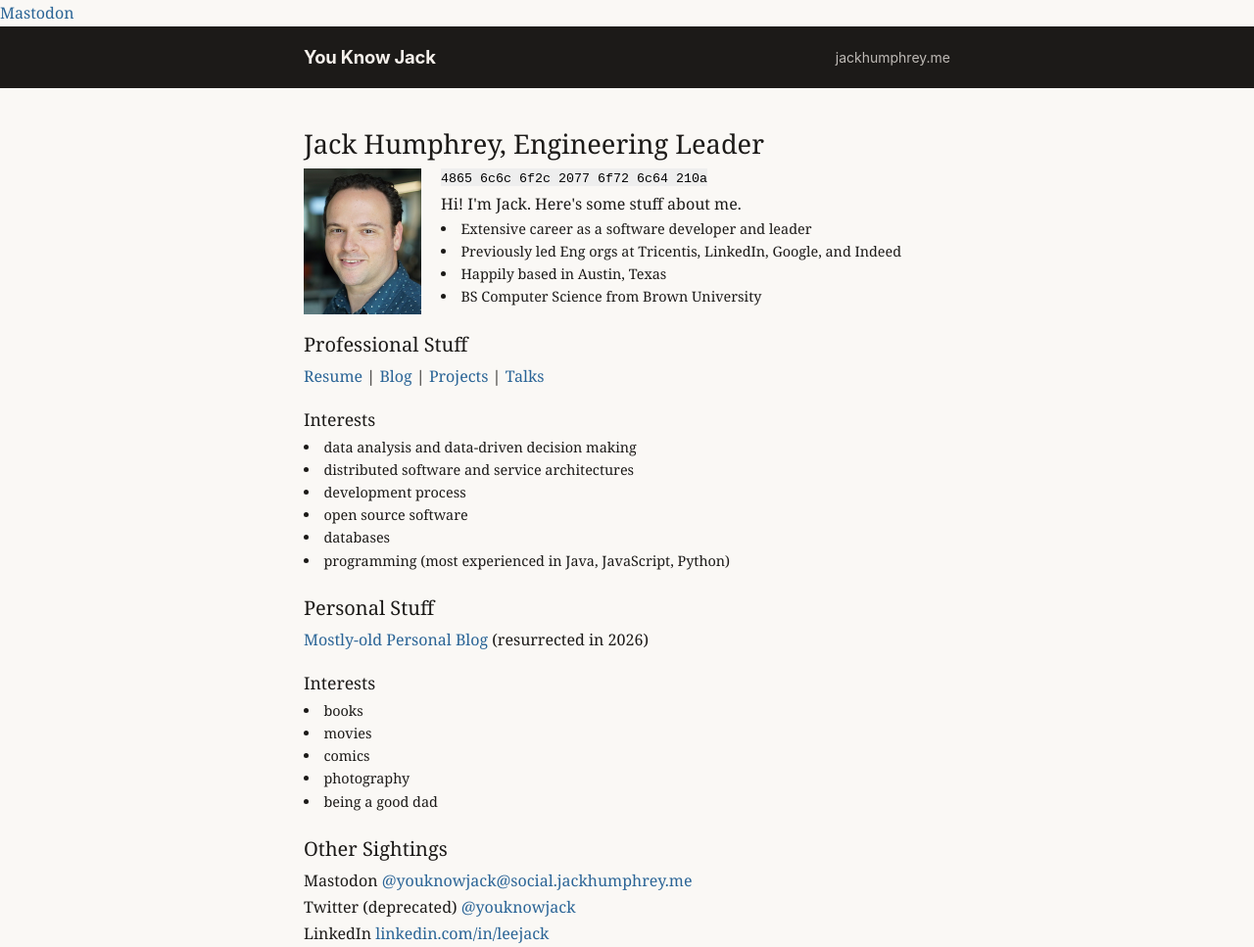
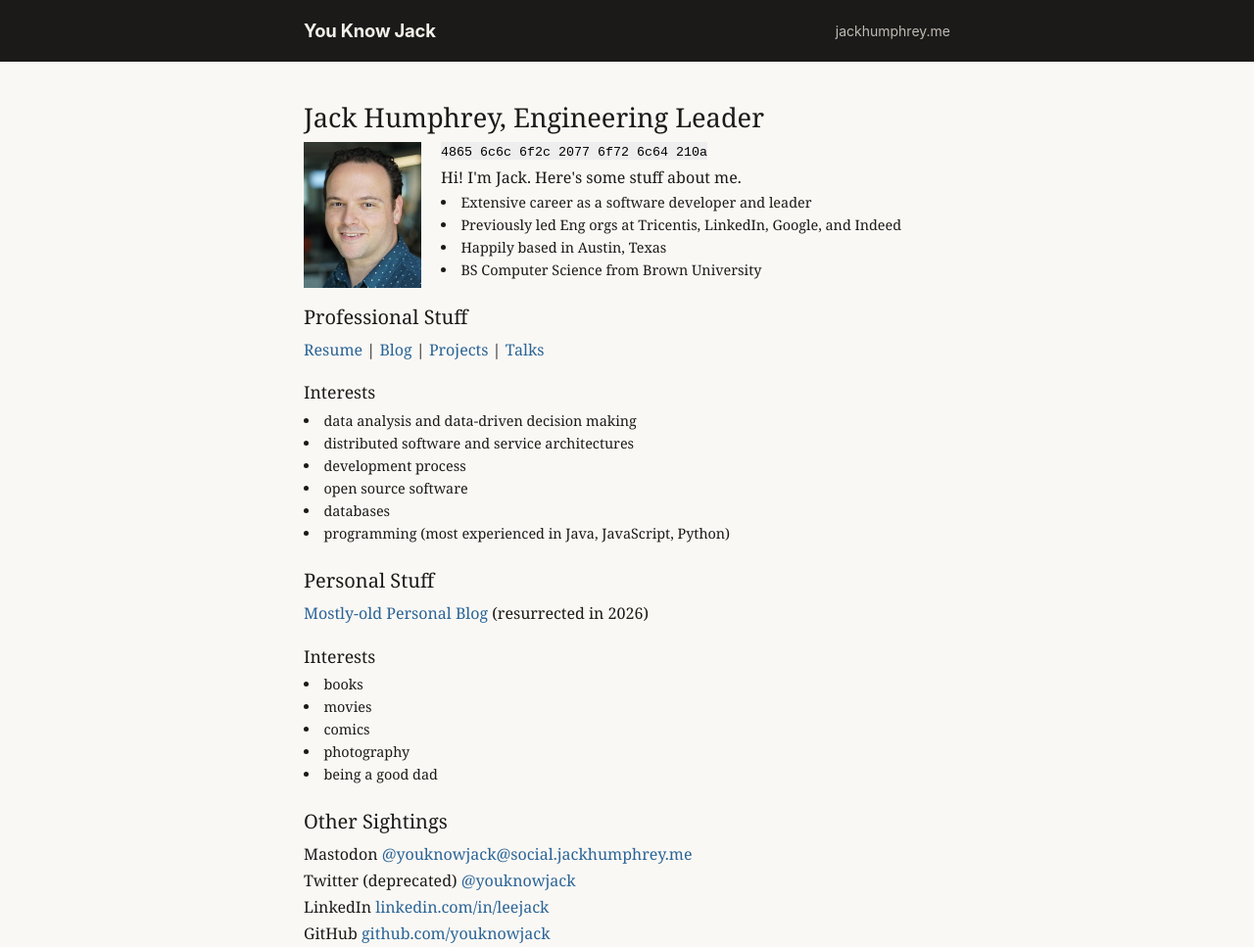
Before and after one commit to youknowjack/jackhumphrey.me, an Eleventy site: page src/index.html in a window 1280 px wide. Shown: the top 967 px of the page at 98% size. Built offline with nearby package versions, Linux system fonts and the light colour scheme; Eleventy itself is replaced by a stand-in of ours; files that its build step writes are made by us from their sources.

Commit message:
Revert mistaken link in head

```diff
--- a/src/index.html
+++ b/src/index.html
@@ -11,7 +11,6 @@
   </style>
 
   <title>Jack Humphrey, Engineering Leader</title>
-  <a rel="me" href="https://social.jackhumphrey.me/@youknowjack">Mastodon</a>
   <link rel="stylesheet" href="/css/style.css">
 </head>
 
```
